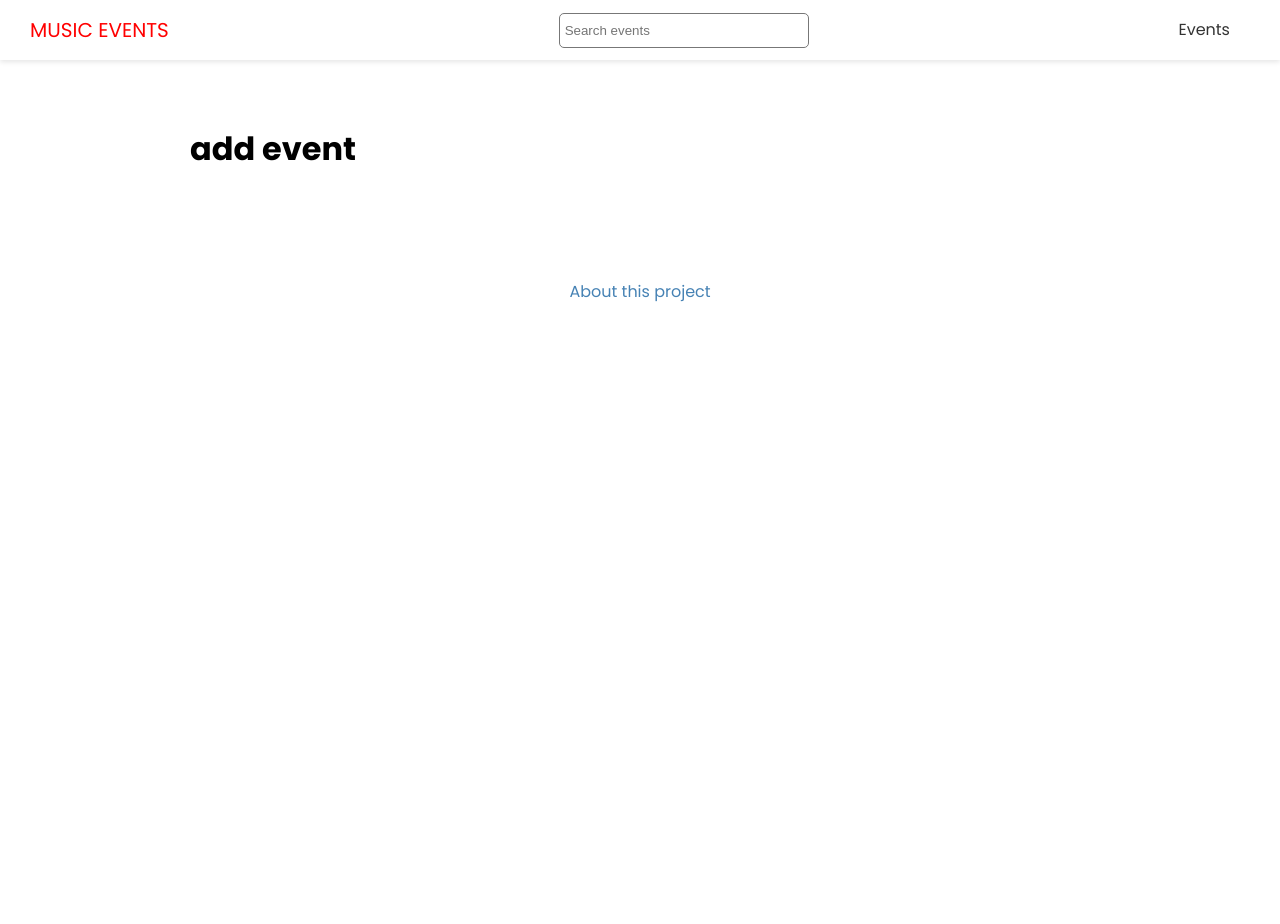
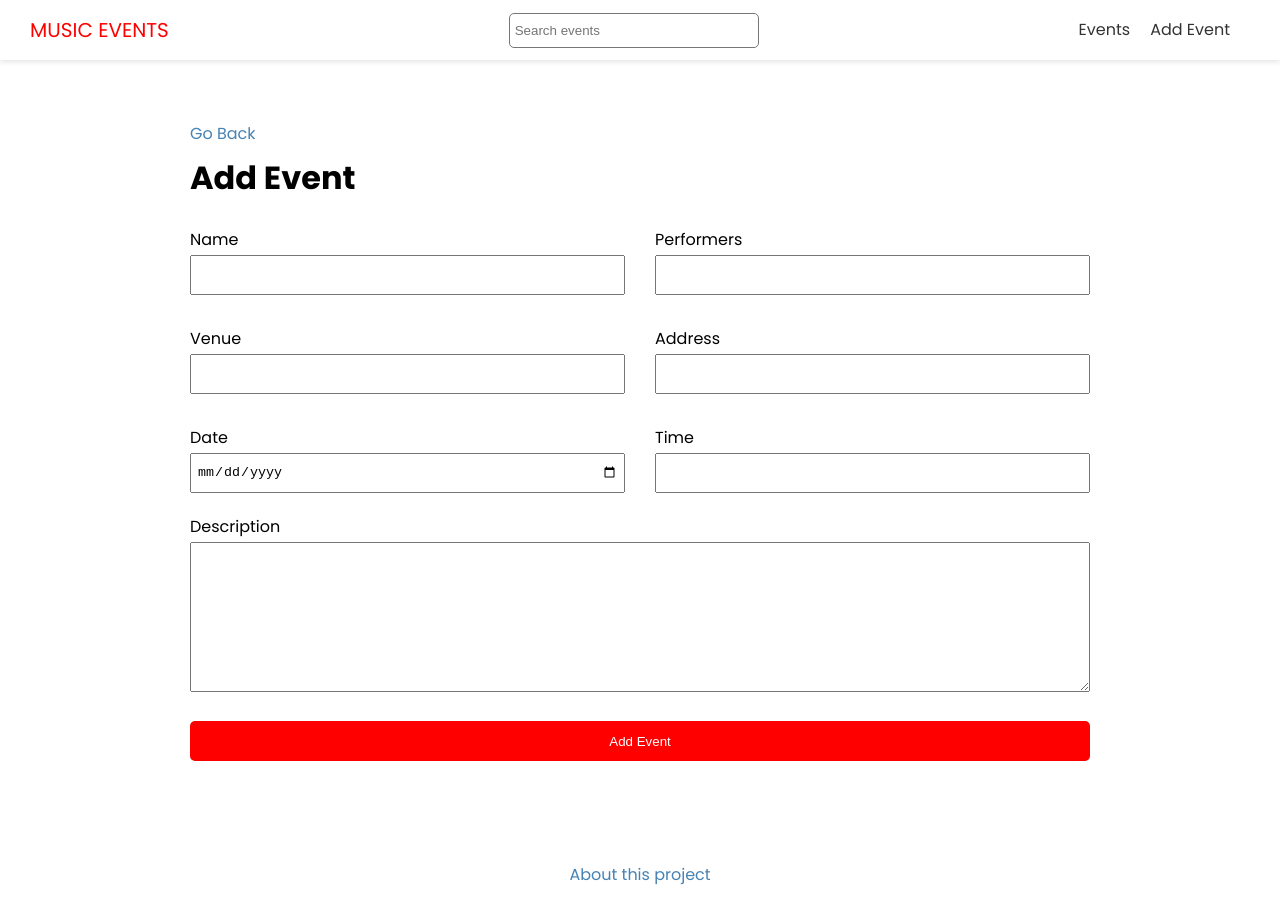
Before and after one commit to bayuprathama/music-events, a Next.js app: page /events/add in a window 1280 px wide. Shown: the top 924 px of the page. Before the commit the page ends 800 px from the top, so only its background shows below. Built offline with nearby package versions, Linux system fonts and the light colour scheme; no server answers.

Commit message:
adding add event page

```diff
--- a/components/EventItem.js
+++ b/components/EventItem.js
@@ -22,7 +22,11 @@ export default function EventItem({ evt }) {
         <span>
           {new Date(evt.date).toLocaleDateString('en-US')} at {evt.time}
         </span>
-        <h3>{evt.name}</h3>
+        <Link href={`/events/${evt.slug}`}>
+          <a>
+            <h3>{evt.name}</h3>
+          </a>
+        </Link>
       </div>
 
       <div className={styles.link}>
--- a/components/Header.js
+++ b/components/Header.js
@@ -20,6 +20,11 @@ export default function Header() {
               <a>Events</a>
             </Link>
           </li>
+          <li>
+            <Link href="/events/add">
+              <a>Add Event</a>
+            </Link>
+          </li>
         </ul>
       </nav>
     </header>
--- a/pages/events/add.js
+++ b/pages/events/add.js
@@ -1,9 +1,115 @@
-import Layout from '@/components/Layout'
+import { useState } from 'react';
+import { useRouter } from 'next/router';
+import Link from 'next/link';
+import { API_URL } from '@/config/index';
+import Layout from '@/components/Layout';
+import styles from '@/styles/Form.module.css';
 
 export default function AddEventPage() {
+  const [values, setValues] = useState({
+    name: '',
+    performers: '',
+    venue: '',
+    address: '',
+    date: '',
+    time: '',
+    description: '',
+  });
+
+  const router = useRouter();
+
+  const handleSubmit = (e) => {
+    e.preventDefault();
+    console.log(values);
+  };
+
+  const handleInputChange = (e) => {
+    const { name, value } = e.target;
+    setValues({ ...values, [name]: value }); //i am not quite understand this, but leave it for now
+  };
+
   return (
-    <Layout title='Add event'>
-      <h1>add event</h1>
+    <Layout title="Add new event">
+      <Link href="/events">
+        <a>Go Back</a>
+      </Link>
+
+      <h1>Add Event</h1>
+      <form onSubmit={handleSubmit} className={styles.form}>
+        <div className={styles.grid}>
+          <div>
+            <label htmlFor="name">Name</label>
+            <input
+              type="text"
+              id="name"
+              name="name"
+              value={values.name}
+              onChange={handleInputChange}
+            />
+          </div>
+          <div>
+            <label htmlFor="performers">Performers</label>
+            <input
+              type="text"
+              id="performers"
+              name="performers"
+              value={values.performers}
+              onChange={handleInputChange}
+            />
+          </div>
+          <div>
+            <label htmlFor="venue">Venue</label>
+            <input
+              type="text"
+              id="venue"
+              name="venue"
+              value={values.venue}
+              onChange={handleInputChange}
+            />
+          </div>
+          <div>
+            <label htmlFor="address">Address</label>
+            <input
+              type="text"
+              id="address"
+              name="address"
+              value={values.address}
+              onChange={handleInputChange}
+            />
+          </div>
+          <div>
+            <label htmlFor="date">Date</label>
+            <input
+              type="date"
+              id="date"
+              name="date"
+              value={values.date}
+              onChange={handleInputChange}
+            />
+          </div>
+          <div>
+            <label htmlFor="time">Time</label>
+            <input
+              type="text"
+              id="time"
+              name="time"
+              value={values.time}
+              onChange={handleInputChange}
+            />
+          </div>
+        </div>
+        <div>
+          <label htmlFor="description">Description</label>
+          <textarea
+            type="text"
+            id="description"
+            name="description"
+            value={values.desctiption}
+            onChange={handleInputChange}
+          ></textarea>
+        </div>
+        <input className="btn" type="submit" value="Add Event" />
+      </form>
     </Layout>
-  )
+  );
 }
```
